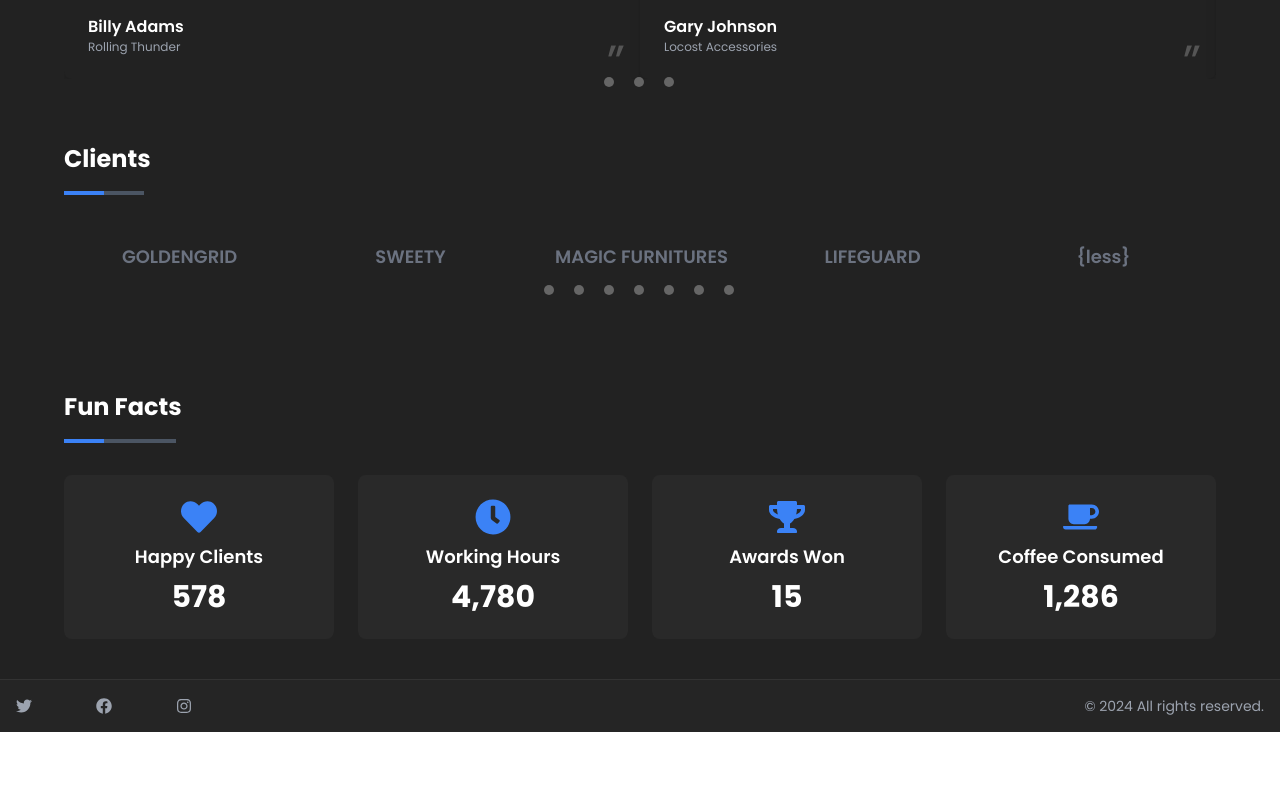
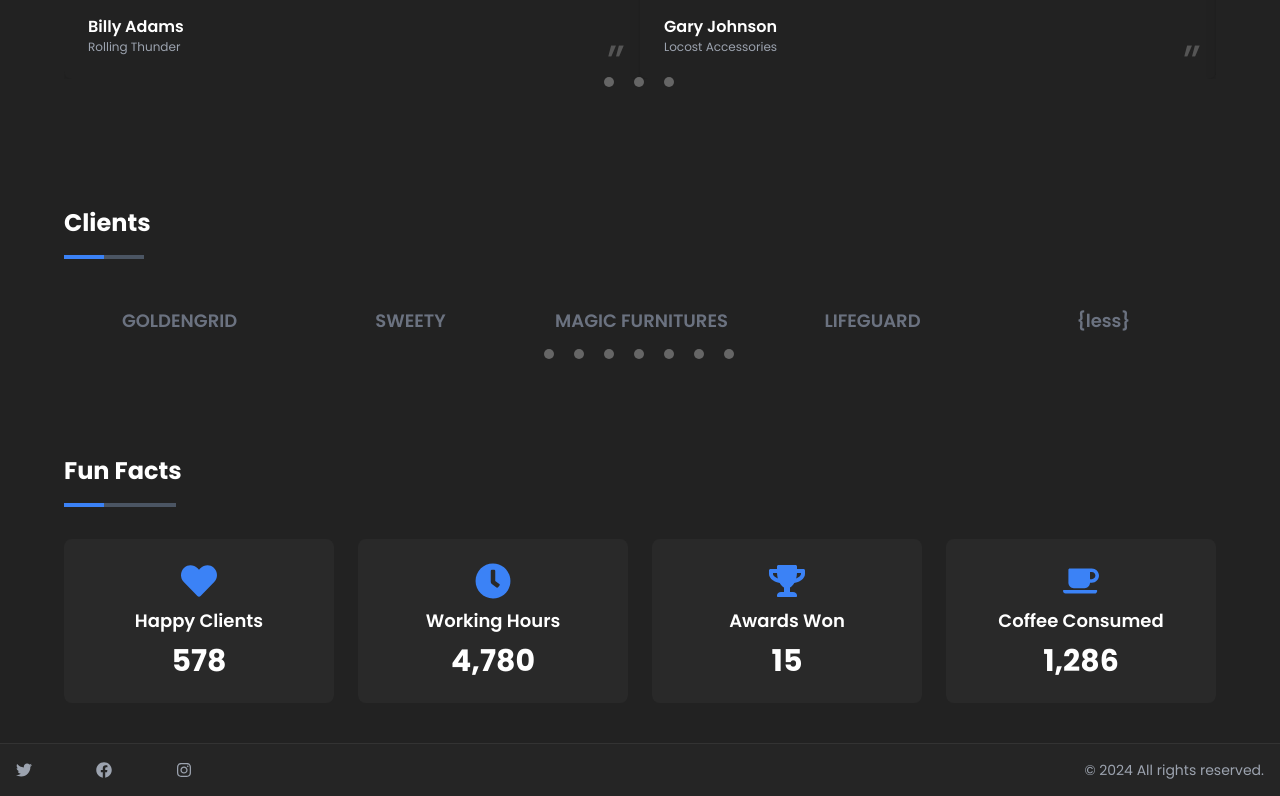
Before and after one commit to RAIZOxd/Next_Js_portfolio, a Next.js app: page / in a window 1280 px wide. Shown: the part 1165-1961 px from the top of the page. Before the commit the page ends 1897 px from the top, so only its background shows below. Built offline with nearby package versions, Linux system fonts and the light colour scheme.

Commit message:
Navbar and Footer updated

```diff
--- a/src/app/(components)/Clients.jsx
+++ b/src/app/(components)/Clients.jsx
@@ -39,6 +39,7 @@ const Clients = () => {
   };
 
   return (
+    <main className="flex flex-col items-center mt-16 px-8">
     <section className=" mt-16 max-w-6xl mx-auto text-center">
       <h2 className="text-2xl font-bold text-white mb-4 text-left">Clients</h2>
       <div className="relative mb-8">
@@ -92,6 +93,7 @@ const Clients = () => {
         }
       `}</style>
     </section>
+    </main>
   );
 };
 
--- a/src/app/blog/page.jsx
+++ b/src/app/blog/page.jsx
@@ -1,10 +1,8 @@
-import Navbar from "../(components)/Navbar";
 //BlogSection
 
 const BlogSection = () => {
   return (
     <div className="min-h-screen text-white">
-      <Navbar></Navbar>
       {/* Blog Header */}
       <div className="h-48 flex items-center justify-start px-14 border-t border-b border-gray-500">
         <h2 className="text-4xl font-bold text-white">Blog</h2>
--- a/src/app/contact/page.jsx
+++ b/src/app/contact/page.jsx
@@ -1,10 +1,8 @@
 // ContactSection Component
-import Navbar from "../(components)/Navbar";
 const ContactSection = () => {
   return (
 
     <div className="min-h-screen text-white">
-      <Navbar></Navbar>
       {/* Contact Header */}
       <div className="h-48 flex items-center justify-between px-14 border-t border-b border-gray-700">
         <h1 className="text-4xl font-bold">Contact</h1>
--- a/src/app/layout.jsx
+++ b/src/app/layout.jsx
@@ -1,4 +1,6 @@
 import { Poppins } from 'next/font/google';
+import Footer from './(components)/Footer';
+import Navbar from './(components)/Navbar';
 import "./globals.css";
 
 const poppins = Poppins({ subsets: ['latin'], weight: ['100','200','300','400','500','600','700','800','900'] })
@@ -35,7 +37,13 @@ export default function RootLayout ({children}) {
   return(
     <html lang="en">
 
-      <body className={poppins.className}>{children}</body>
+      <body className={poppins.className}>
+        <div>
+          <Navbar></Navbar>
+        </div>
+        {children}
+        <Footer></Footer>
+      </body>
     </html>
   )
 
--- a/src/app/page.jsx
+++ b/src/app/page.jsx
@@ -5,9 +5,7 @@ import "slick-carousel/slick/slick-theme.css";
 import "slick-carousel/slick/slick.css";
 import img1 from "../../public/profile_img.png";
 import Clients from "./(components)/Clients";
-import Footer from "./(components)/Footer";
 import FunFacts from "./(components)/FunFacts";
-import Navbar from "./(components)/Navbar";
 import Testimonials from "./(components)/Testimonials";
 
 export default function Home() {
@@ -16,7 +14,6 @@ export default function Home() {
       <Head>
         <title>Frontend Developer - Alex Smith</title>
       </Head>
-     <Navbar></Navbar>
      <main className="flex flex-col items-center mt-8 px-4 md:flex-row md:items-start md:justify-center md:mt-16 md:px-8 space-y-6 md:space-y-0 md:space-x-12">
   {/* Profile Picture Section */}
   <div className="flex-shrink-0 w-64 h-64 sm:w-72 sm:h-72 md:w-80 md:h-80 rounded-full overflow-hidden border-4 border-gray-800 shadow-lg">
@@ -117,9 +114,6 @@ export default function Home() {
     {/* FunFacts Section */}
     <div><FunFacts/></div>
 
-
-    {/* Footer Section */}
-      <div><Footer/></div>
       </main>
     </div>
   );
--- a/src/app/portfolio/page.jsx
+++ b/src/app/portfolio/page.jsx
@@ -1,10 +1,8 @@
-import Navbar from "../(components)/Navbar";
 //PortfolioSection
 
 const PortfolioSection = () => {
   return (
     <div className="min-h-screen text-white">
-      <Navbar></Navbar>
       {/* Portfolio Header */}
       <div className="h-48 flex items-center justify-start px-14 border-t border-b border-gray-500">
         <h2 className="text-4xl font-bold text-white">Portfolio</h2>
--- a/src/app/resume/page.jsx
+++ b/src/app/resume/page.jsx
@@ -1,11 +1,8 @@
-import Navbar from "../(components)/Navbar";
 import Skills from "../(components)/Resume";
 
 const ResumePage = () => {
   return (
     <div className=" min-h-screen text-white">
-      <Navbar></Navbar>
-
         {/* Top Resume Header Section */}
         <div className="h-48 flex items-center justify-between px-14 border-t border-b border-gray-500">
           <h1 className="text-4xl font-bold">Resume</h1>
```
